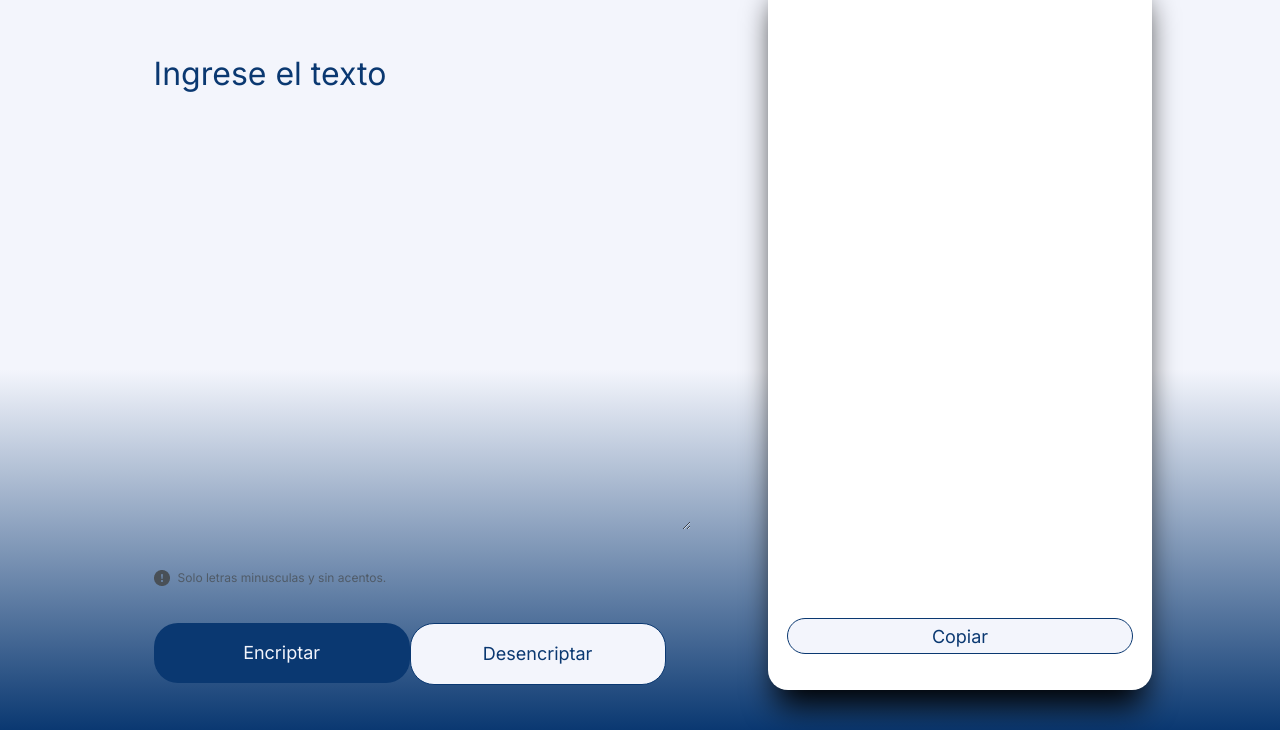
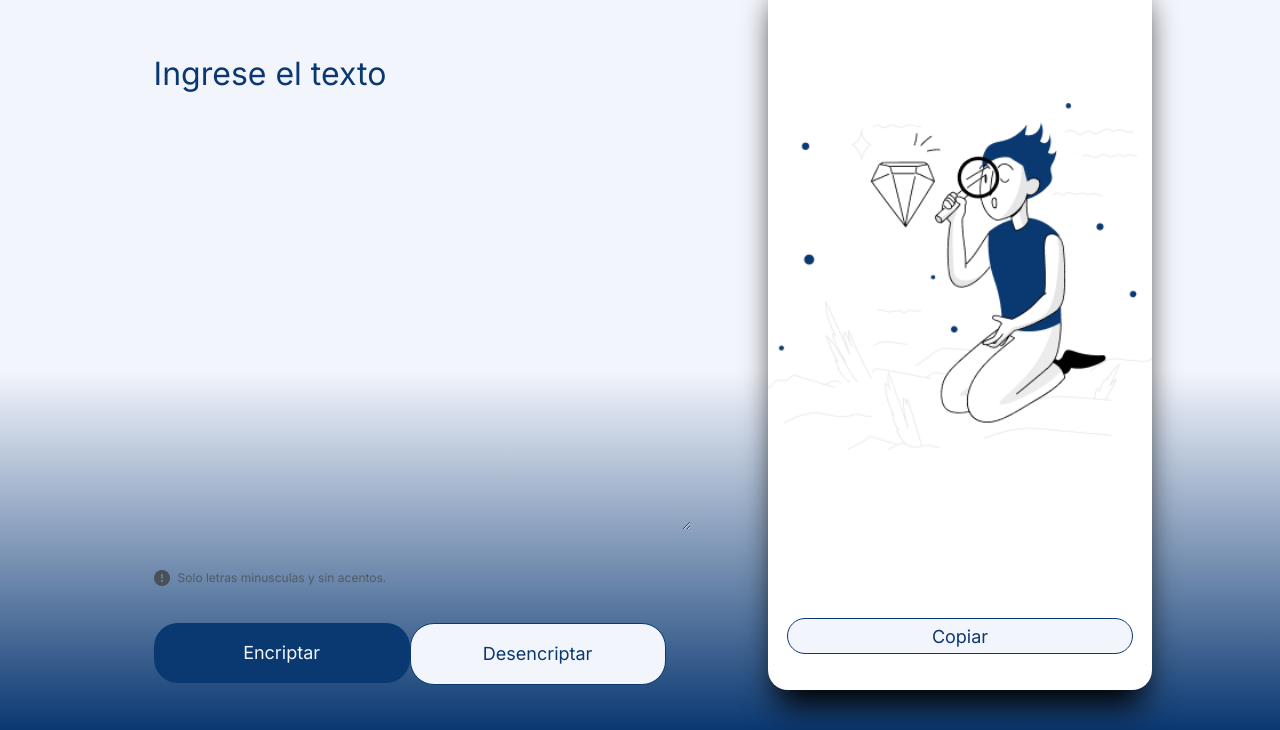
Before and after one commit to Abrahampaz98/Challenge-Encriptador, a plain HTML site: page index.html in a window 1280 px wide. Shown: the part 70-800 px from the top of the page. Drawn offline with Linux system fonts and the light colour scheme; the site is published under a folder, as on GitHub Pages, so addresses that start at the root find nothing.

Commit message:
actualizacion de imagenes en el css

```diff
--- a/style.css
+++ b/style.css
@@ -117,7 +117,7 @@ body{
     position: absolute;
     border-radius: 20px;
     color: #0a3871;
-    background-image:url("/Imagenes/Muñeco.png");
+    background-image:url("./Imagenes/Muñeco.png");
     background-repeat: no-repeat;
     border:none;
     font-style: normal;
```
